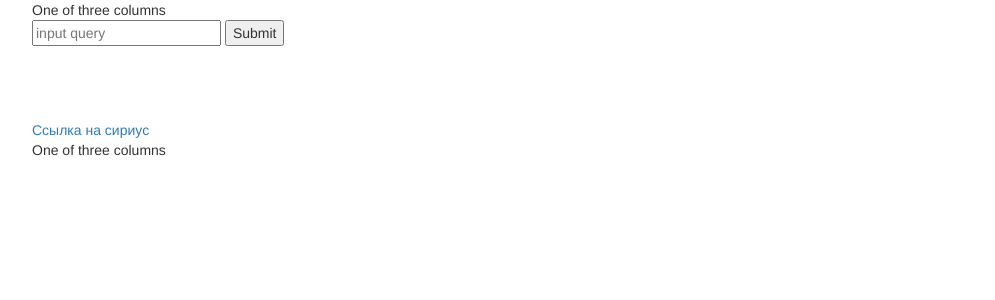
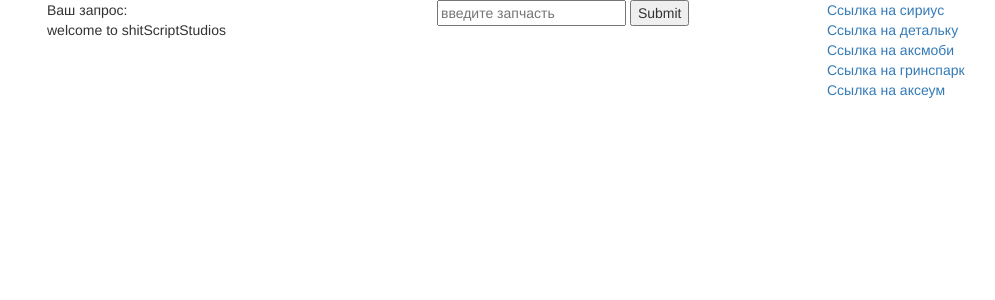
Before and after one commit to nikozzzzzz/sparePartFinderPHP, a PHP site: page / in a window 1280 px wide. Shown: the top 300 px of the page, without its empty margins (23-1018 px from the left). Run offline with PHP 8.4, Linux system fonts and the light colour scheme; data that the repository does not hold is empty.

Commit message:
добавил еще поисковиков
добавил поисковики и комменты, засунул все в три колонки бутстрапа

```diff
--- a/index.php
+++ b/index.php
@@ -1,3 +1,5 @@
+<!-- //бутстрап чтобы томат не охуел верстать это все -->
+
 <!-- Latest compiled and minified CSS -->
 
     <link rel="stylesheet" href="https://maxcdn.bootstrapcdn.com/bootstrap/3.3.7/css/bootstrap.min.css">
@@ -5,20 +7,20 @@
     <!-- Latest compiled and minified JavaScript -->
 
     <script src="https://maxcdn.bootstrapcdn.com/bootstrap/3.3.7/js/bootstrap.min.js"></script>
+
+<!-- //если есть пост, то делает всю работу    -->
 <?php
+if(isset($_POST['submit'])) {
 
-if(isset($_POST['submit'])) {
-    echo "welcome to shitScriptStudios";
-    echo "<br>";
 
  $query = $_POST['query'];
-    echo $query;
+   // echo $query;
     $queryNoSpace =  str_replace (" ", "+", $query);
-	echo $queryNoSpace;
+
 }
+    ?>
 
-
-    ?>
+<!-- //хтмл для красного  -->
 <!DOCTYPE html>
 <html lang="en">
 <head>
@@ -26,27 +28,45 @@ if(isset($_POST['submit'])) {
     <title>Document</title>
 </head>
 <body>
+
 <div class="container">
   <div class="row">
-    <div class="col-sm">
-      One of three columns
+
+    <div class="col-md-4">
+   <?php 	echo "Ваш запрос: ".$queryNoSpace;
+    echo "<br>welcome to shitScriptStudios";
+    echo "<br>";
+    ?>
     </div>
-    <div class="col-sm">
-      <form action="index.php" method="post">
-    <input type="text" name="query" placeholder="input query">
+    <div class="col-md-4">
+    <!--  //вот основная форма ввода данных и отправки, не ломай -->
+        <form action="index.php" method="post">
+    <input type="text" name="query" placeholder="введите запчасть">
     <input type="submit" name="submit">
 
-</form>
-<br>
-<br>
-<br>
-<a href="http://siriust.ru/?subcats=Y&pcode_from_q=Y&pshort=Y&pfull=Y&pname=Y&pkeywords=Y&search_performed=Y&pshort=Y&pfull=N&pname=Y&pkeywords=N&pcode=Y&match=all&q=<?php echo $query; ?>&dispatch=products.search">Ссылка на сириус</a>
+        </form>
+     <!--       //форма кончилась, можешь дальше ломать все нахуй  -->
+
+    </div>
+    <div class="col-md-4">
+
+
+
+ <!--       // вот пошли ссылки, тут можешь верстать  -->
+        <a target="_blank" href="http://siriust.ru/?subcats=Y&pcode_from_q=Y&pshort=Y&pfull=Y&pname=Y&pkeywords=Y&search_performed=Y&pshort=Y&pfull=N&pname=Y&pkeywords=N&pcode=Y&match=all&q=<?php echo $query; ?>&dispatch=products.search">Ссылка на сириус</a>
+        <br>
+        <a target="_blank" href="https://detalka.ru/index.php?route=product/search&search=<?php echo $query; ?>&description=true&sub_category=true">Ссылка на детальку</a>
+        <br>
+        <a target="_blank" href="http://axmobi.ru/kategoryja/all?search=<?php echo $query; ?>">Ссылка на аксмоби</a>
+        <br>
+        <a target="_blank" href="http://green-spark.ru/search/?q=<?php echo $query; ?>&section=0&only_stock=no">Ссылка на гринспарк</a>
+        <br>
+        <a target="_blank" href="https://ekaterinburg.axeum.ru/category/all?search=<?php echo $query; ?>&search_area=">Ссылка на аксеум</a>
+ <!--        //ссылки кончились нахуй  -->
 
 
     </div>
-    <div class="col-sm">
-      One of three columns
-    </div>
+
   </div>
 </div>
 
```
Also changed, not shown: nbproject/project.xml (added, +10 -0 lines), 2 other files.
